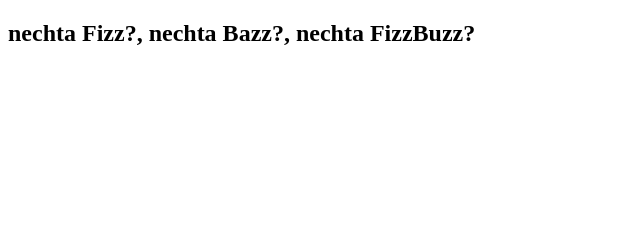
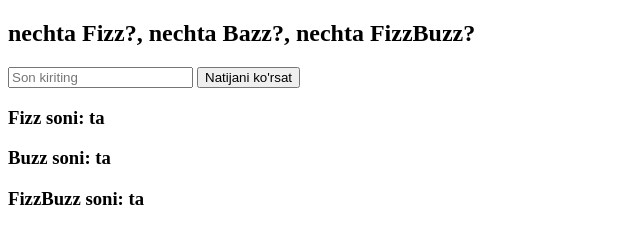
Before and after one commit to pro100Sardor/how-many-fizz-buzz-fizzbuzz, a plain HTML site: page index.html in a window 1280 px wide. Shown: the whole page, without its empty margins (0-640 px from the left). Drawn offline with Linux system fonts and the light colour scheme.

Commit message:
WIP The html part was created

```diff
--- a/index.html
+++ b/index.html
@@ -7,6 +7,19 @@
 </head>
 <body>
   <h2>nechta Fizz?, nechta Bazz?, nechta FizzBuzz?</h2>
+  <form action="https://echo.htmlacademy.ru" method="GET">
+    <input type="number" name="user_number" id="userNumber" required step="any" placeholder="Son kiriting">
+    <button type="submit">Natijani ko'rsat</button>
+  </form>
+  <div id="fizzInfo">
+    <h3>Fizz soni: <span id="fizzNumber"></span> ta</h3>
+  </div>
+  <div id="buzzInfo">
+    <h3>Buzz soni: <span id="buzzNumber"></span> ta</h3>
+  </div>
+  <div id="fizzBuzzInfo">
+    <h3>FizzBuzz soni: <span id="fizzBuzzNumber"></span> ta</h3>
+  </div>
   <script src="./js/scripts.js"></script>
 </body>
 </html>
```
